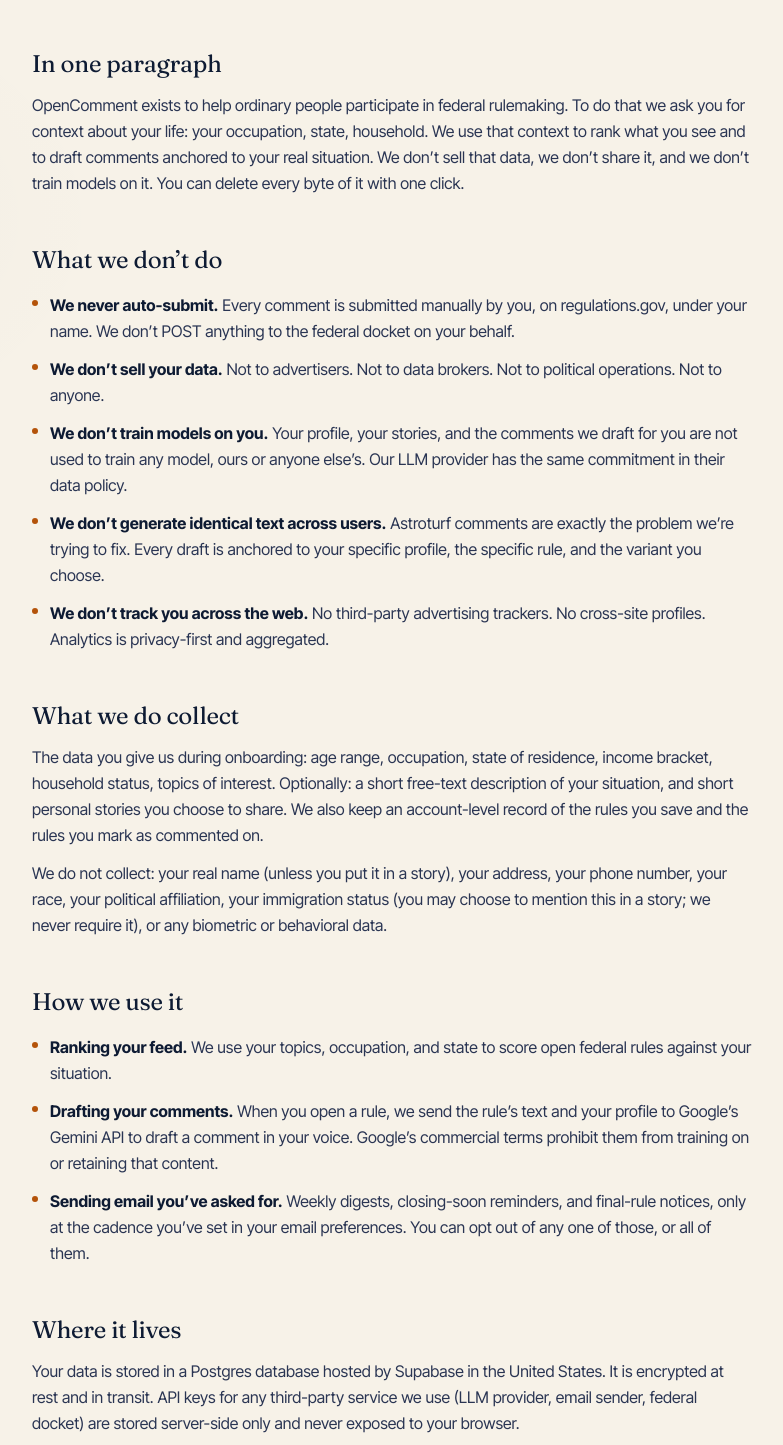
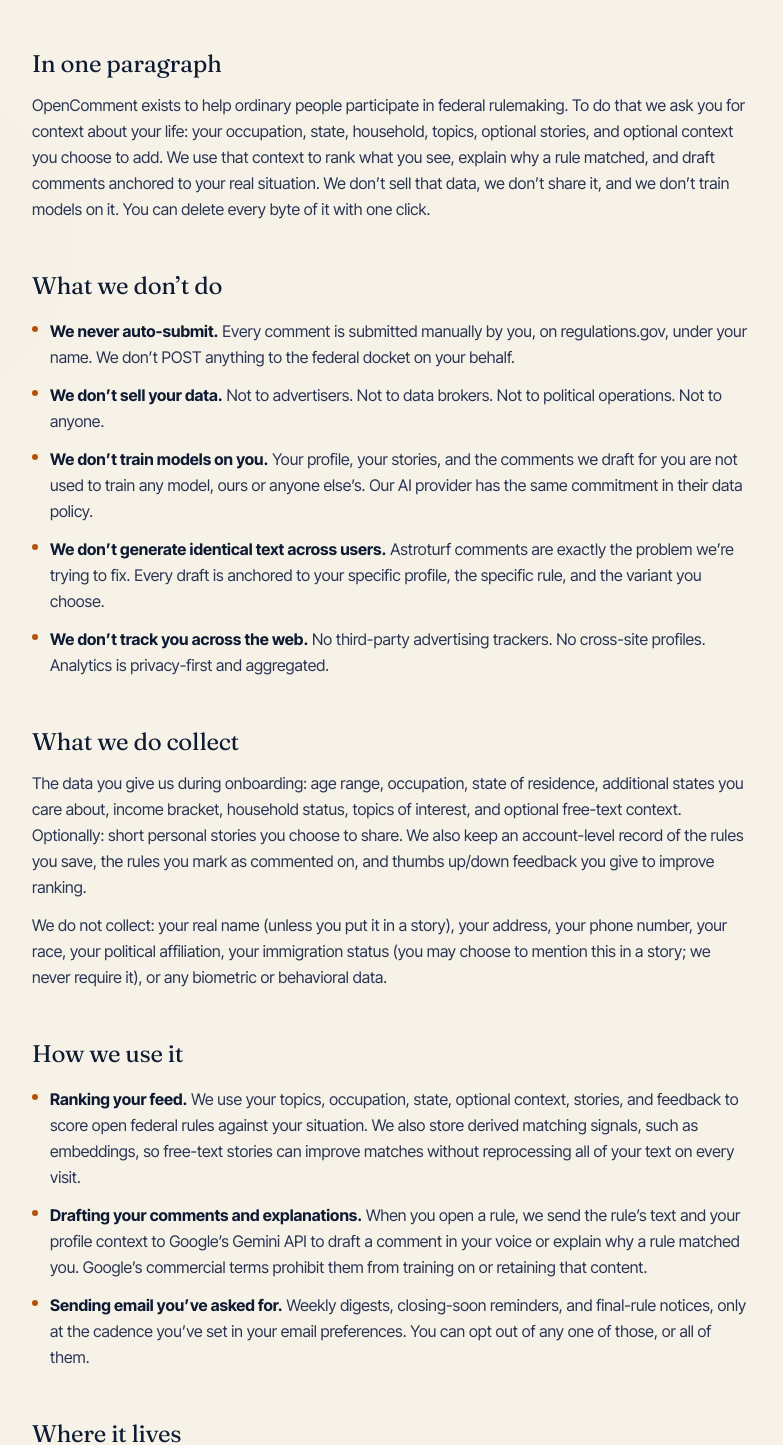
Before and after one commit to anuragperakalapudi/PublicCommentAmplifier, a Next.js app: page /privacy in a window 1280 px wide. Shown: the part 375-1820 px from the top of the page, without its empty margins (248-1031 px from the left). Built offline with nearby package versions, Linux system fonts and the light colour scheme; no server answers.

Commit message:
feat: Update various pages for improved clarity and context in user interactions

```diff
--- a/app/privacy/page.tsx
+++ b/app/privacy/page.tsx
@@ -7,7 +7,7 @@
     "What OpenComment collects, how we use it, and what we never do with your data.",
 };
 
-const LAST_UPDATED = "April 25, 2026";
+const LAST_UPDATED = "April 29, 2026";
 
 export default function PrivacyPage() {
   return (
@@ -45,11 +45,12 @@
           <p className="mt-3 text-base leading-relaxed text-ink-600">
             OpenComment exists to help ordinary people participate in federal
             rulemaking. To do that we ask you for context about your life:
-            your occupation, state, household. We use that context to rank what
-            you see and to draft comments anchored to your real situation.
-            We don&rsquo;t sell that data, we don&rsquo;t share it, and we
-            don&rsquo;t train models on it. You can delete every byte of it
-            with one click.
+            your occupation, state, household, topics, optional stories, and
+            optional context you choose to add. We use that context to rank
+            what you see, explain why a rule matched, and draft comments
+            anchored to your real situation. We don&rsquo;t sell that data, we
+            don&rsquo;t share it, and we don&rsquo;t train models on it. You can
+            delete every byte of it with one click.
           </p>
         </section>
 
@@ -79,7 +80,7 @@
                 <strong className="text-ink">We don&rsquo;t train models on you.</strong>{" "}
                 Your profile, your stories, and the comments we draft for you
                 are not used to train any model, ours or anyone else&rsquo;s.
-                Our LLM provider has the same commitment in their data policy.
+                Our AI provider has the same commitment in their data policy.
               </span>
             </li>
             <li className="flex gap-3">
@@ -106,11 +107,12 @@
           <h2 className="font-display text-2xl text-ink">What we do collect</h2>
           <p className="mt-3 text-base leading-relaxed text-ink-600">
             The data you give us during onboarding: age range, occupation,
-            state of residence, income bracket, household status, topics of
-            interest. Optionally: a short free-text description of your
-            situation, and short personal stories you choose to share. We also
-            keep an account-level record of the rules you save and the rules
-            you mark as commented on.
+            state of residence, additional states you care about, income
+            bracket, household status, topics of interest, and optional
+            free-text context. Optionally: short personal stories you choose
+            to share. We also keep an account-level record of the rules you
+            save, the rules you mark as commented on, and thumbs up/down
+            feedback you give to improve ranking.
           </p>
           <p className="mt-3 text-base leading-relaxed text-ink-600">
             We do not collect: your real name (unless you put it in a story),
@@ -128,18 +130,22 @@
               <span className="mt-2 h-1.5 w-1.5 flex-shrink-0 rounded-full bg-accent" />
               <span>
                 <strong className="text-ink">Ranking your feed.</strong> We use
-                your topics, occupation, and state to score open federal rules
-                against your situation.
+                your topics, occupation, state, optional context, stories, and
+                feedback to score open federal rules against your situation.
+                We also store derived matching signals, such as embeddings, so
+                free-text stories can improve matches without reprocessing all
+                of your text on every visit.
               </span>
             </li>
             <li className="flex gap-3">
               <span className="mt-2 h-1.5 w-1.5 flex-shrink-0 rounded-full bg-accent" />
               <span>
-                <strong className="text-ink">Drafting your comments.</strong>{" "}
+                <strong className="text-ink">Drafting your comments and explanations.</strong>{" "}
                 When you open a rule, we send the rule&rsquo;s text and your
-                profile to Google&rsquo;s Gemini API to draft a comment in your
-                voice. Google&rsquo;s commercial terms prohibit them from
-                training on or retaining that content.
+                profile context to Google&rsquo;s Gemini API to draft a comment
+                in your voice or explain why a rule matched you. Google&rsquo;s
+                commercial terms prohibit them from training on or retaining
+                that content.
               </span>
             </li>
             <li className="flex gap-3">
@@ -158,10 +164,12 @@
           <h2 className="font-display text-2xl text-ink">Where it lives</h2>
           <p className="mt-3 text-base leading-relaxed text-ink-600">
             Your data is stored in a Postgres database hosted by Supabase in
-            the United States. It is encrypted at rest and in transit. API
-            keys for any third-party service we use (LLM provider, email
-            sender, federal docket) are stored server-side only and never
-            exposed to your browser.
+            the United States. It is encrypted at rest and in transit. We also
+            store generated summaries, personalized match explanations, and
+            derived matching signals used to rank your feed. API keys for any
+            third-party service we use (AI provider, email sender, federal
+            docket) are stored server-side only and never exposed to your
+            browser.
           </p>
         </section>
 
@@ -194,7 +202,8 @@
           <p className="mt-4 text-base leading-relaxed text-ink-600">
             Account deletion is a single click plus one confirmation. It runs
             within 24 hours and removes your profile, saved rules, commented
-            history, stories, and email preferences from our database, plus
+            history, stories, ranking feedback, cached explanations, derived
+            matching signals, and email preferences from our database, plus
             your account from our auth provider.
           </p>
         </section>
--- a/app/regulation/[id]/page.tsx
+++ b/app/regulation/[id]/page.tsx
@@ -106,7 +106,7 @@
     };
   }, [reg]);
 
-  // "Why in your feed": personalized, not server-cached
+  // "Why in your feed": personalized and server-cached when configured.
   useEffect(() => {
     if (!reg || !profile) return;
     let cancelled = false;
@@ -223,7 +223,7 @@
             </span>
             {reg.source === "mock" && (
               <span className="ml-auto inline-flex items-center gap-1 rounded-full border border-rule px-2 py-0.5 text-[10px] uppercase tracking-widest text-muted">
-                Curated demo entry
+                Example entry
               </span>
             )}
           </div>
@@ -429,7 +429,7 @@
               <div className="mt-6 rounded-xl border border-dashed border-rule bg-cream-50/60 p-5 text-sm leading-relaxed text-ink-600">
                 <p>
                   <span className="font-medium text-ink">
-                    What to do with this:
+                    Next step:
                   </span>{" "}
                   Click <span className="text-accent">Copy comment</span>, then{" "}
                   <span className="text-accent">Open on regulations.gov</span>{" "}
--- a/app/settings/page.tsx
+++ b/app/settings/page.tsx
@@ -14,7 +14,7 @@
     href: "/settings/profile",
     icon: User2,
     title: "Profile",
-    body: "Edit your demographics, occupation, state, and topic interests.",
+    body: "Edit your profile, states, topics, and optional matching context.",
   },
   {
     href: "/settings/email",
@@ -26,7 +26,7 @@
     href: "/settings/stories",
     icon: BookOpen,
     title: "Stories",
-    body: "Save short lived experiences that can ground comment drafts.",
+    body: "Save lived experiences for better matching and grounded drafts.",
   },
   {
     href: "/settings/privacy",
--- a/app/settings/privacy/page.tsx
+++ b/app/settings/privacy/page.tsx
@@ -44,6 +44,10 @@
         saved: safeParse(window.localStorage.getItem("pca:saved:v1")),
         commented: safeParse(window.localStorage.getItem("pca:commented:v1")),
         emailPrefs: safeParse(window.localStorage.getItem("pca:emailPrefs:v1")),
+        stories: safeParse(window.localStorage.getItem("pca:stories:v1")),
+        rankingFeedback: safeParse(
+          window.localStorage.getItem("pca:ranking-feedback:v1"),
+        ),
       };
       const blob = new Blob([JSON.stringify(local, null, 2)], {
         type: "application/json",
@@ -69,6 +73,8 @@
       window.localStorage.removeItem("pca:saved:v1");
       window.localStorage.removeItem("pca:commented:v1");
       window.localStorage.removeItem("pca:emailPrefs:v1");
+      window.localStorage.removeItem("pca:stories:v1");
+      window.localStorage.removeItem("pca:ranking-feedback:v1");
       await reset();
       router.replace("/");
     } finally {
@@ -120,6 +126,14 @@
               value={profile.topics.join(", ") || "none"}
             />
             <Field
+              label="Additional states"
+              value={(profile.additionalStates ?? []).join(", ") || "none"}
+            />
+            <Field
+              label="Other context"
+              value={profile.freeTextContext ?? "none"}
+            />
+            <Field
               label="Member since"
               value={new Date(profile.createdAt).toLocaleDateString("en-US", {
                 month: "short",
@@ -144,7 +158,8 @@
           <h2 className="font-display text-xl text-ink">Export</h2>
           <p className="mt-2 text-sm text-ink-600">
             Download everything we&rsquo;ve stored as a JSON file. Includes
-            profile, saved rules, commented rules, and email preferences.
+            profile, stories, saved rules, commented rules, feedback, cached
+            explanations, and email preferences.
           </p>
           <button
             type="button"
@@ -163,9 +178,10 @@
             Delete account
           </h2>
           <p className="mt-2 text-sm text-ink-600">
-            Removes your profile, saved rules, commented rules, email
-            preferences, and your account from our auth provider. This action
-            is immediate and can&rsquo;t be undone.
+            Removes your profile, stories, saved rules, commented rules,
+            feedback, cached explanations, email preferences, and your account
+            from our auth provider. This action is immediate and can&rsquo;t be
+            undone.
           </p>
           {!confirmingDelete ? (
             <button
--- a/app/sign-up/[[...sign-up]]/page.tsx
+++ b/app/sign-up/[[...sign-up]]/page.tsx
@@ -68,8 +68,9 @@
         Auth isn&rsquo;t configured yet.
       </p>
       <p className="mt-3">
-        OpenComment is currently running in localStorage-only mode. To enable
-        real accounts, set the Clerk env vars listed in{" "}
+        Accounts are not connected in this environment. You can still try
+        onboarding with a profile stored on this device. To enable sign-up,
+        set the Clerk env vars listed in{" "}
         <code className="font-mono text-xs">.env.local.example</code> and
         restart the dev server.
       </p>
--- a/app/terms/page.tsx
+++ b/app/terms/page.tsx
@@ -6,7 +6,7 @@
   description: "Terms of service for OpenComment.",
 };
 
-const LAST_UPDATED = "April 25, 2026";
+const LAST_UPDATED = "April 29, 2026";
 
 export default function TermsPage() {
   return (
@@ -103,7 +103,7 @@
               <span className="mt-2 h-1.5 w-1.5 flex-shrink-0 rounded-full bg-accent" />
               <span>
                 Reverse-engineer or attempt to bypass our rate limits, abuse
-                detection, or LLM safety guardrails.
+                detection, or AI safety guardrails.
               </span>
             </li>
           </ul>
@@ -136,7 +136,7 @@
         <section className="mt-10">
           <h2 className="font-display text-2xl text-ink">7. No warranty on outputs</h2>
           <p className="mt-3 text-base leading-relaxed text-ink-600">
-            Our LLM-drafted summaries and comments are starting points. They
+            Our AI-drafted summaries and comments are starting points. They
             may contain errors. You are responsible for reviewing what you
             submit. We make no representation that any draft accurately
             represents the rule, your situation, or any factual matter.
```
Also changed, not shown: app/page.tsx (+4 -13 lines), app/settings/stories/page.tsx (+6 -6 lines), app/sign-in/[[...sign-in]]/page.tsx (+5 -4 lines), components/feed/TrendingRail.tsx (+4 -4 lines), components/regulation/GeneratedComment.tsx (+10 -11 lines).
